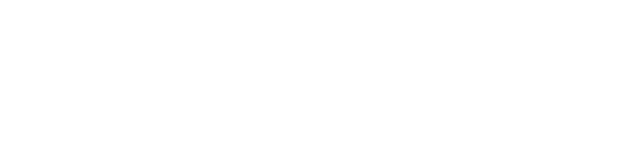
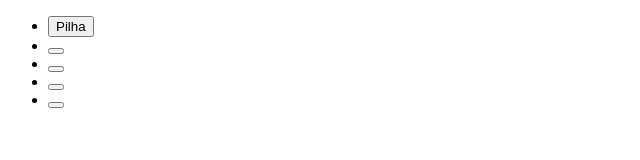
Before and after one commit to filipesvb/Estrutura-De-Dados, a plain HTML site: page index.html in a window 1280 px wide. Shown: the whole page, without its empty margins (0-640 px from the left). Drawn offline with Linux system fonts and the light colour scheme.

Commit message:
started html markup, imported Pilha on module

```diff
--- a/index.html
+++ b/index.html
@@ -7,6 +7,19 @@
 </head>
 <body>
 
+	<header>
+		<nav>
+			<ul>
+				<li><button>Pilha</button></li>
+				<li><button></button></li>
+				<li><button></button></li>
+				<li><button></button></li>
+				<li><button></button></li>
+			</ul>
+		</nav>
+	</header>
+	<main></main>
+
 	<script type="module" src="src/index.js"></script>
 </body>
 </html>
--- a/src/index.js
+++ b/src/index.js
@@ -0,0 +1 @@
+import Pilha from './pilha.js';
--- a/src/pilha.js
+++ b/src/pilha.js
@@ -12,6 +12,7 @@ export default class Pilha {
 		}
 	}
 	mostrarTopo() {
+
 		return this.estaVazia() ? "Esta vazia!" : "Topo: " + this.vetor[this.topo];
 	}
 	empilhar(valor) {
```
